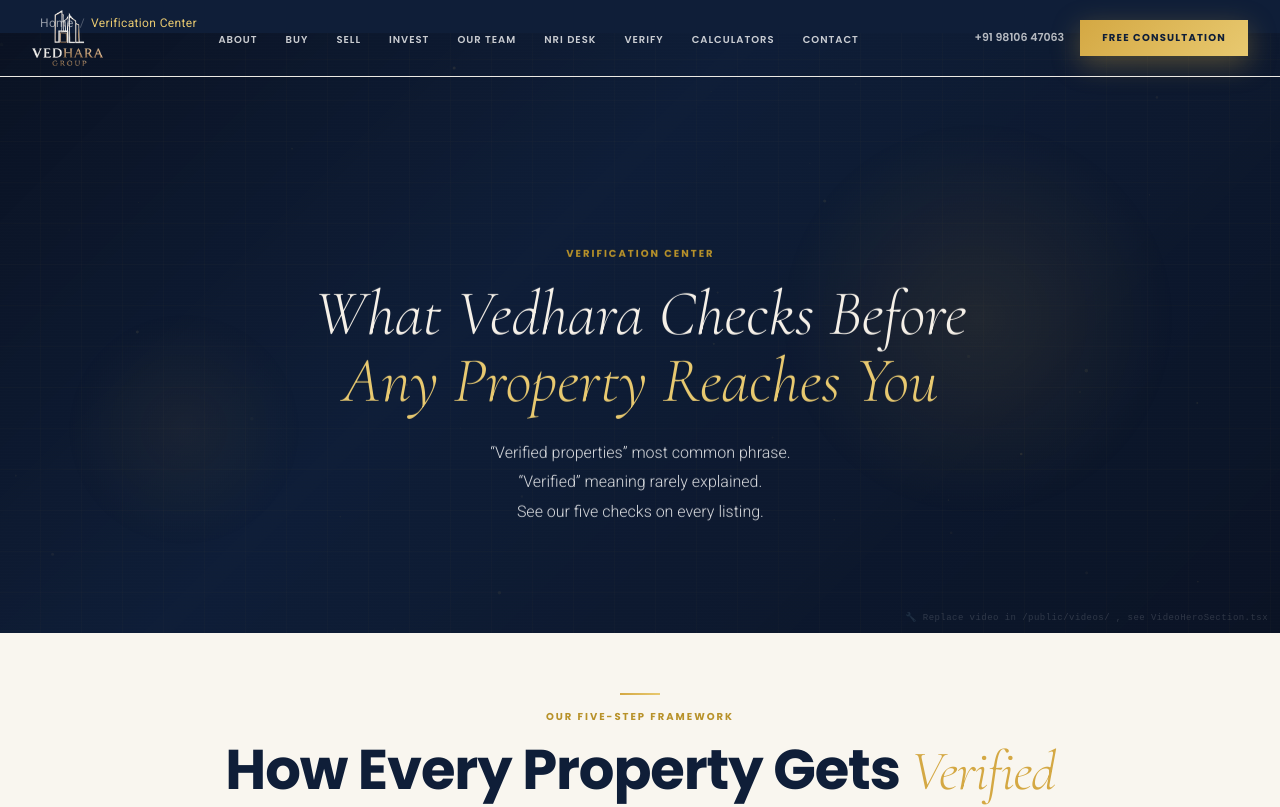
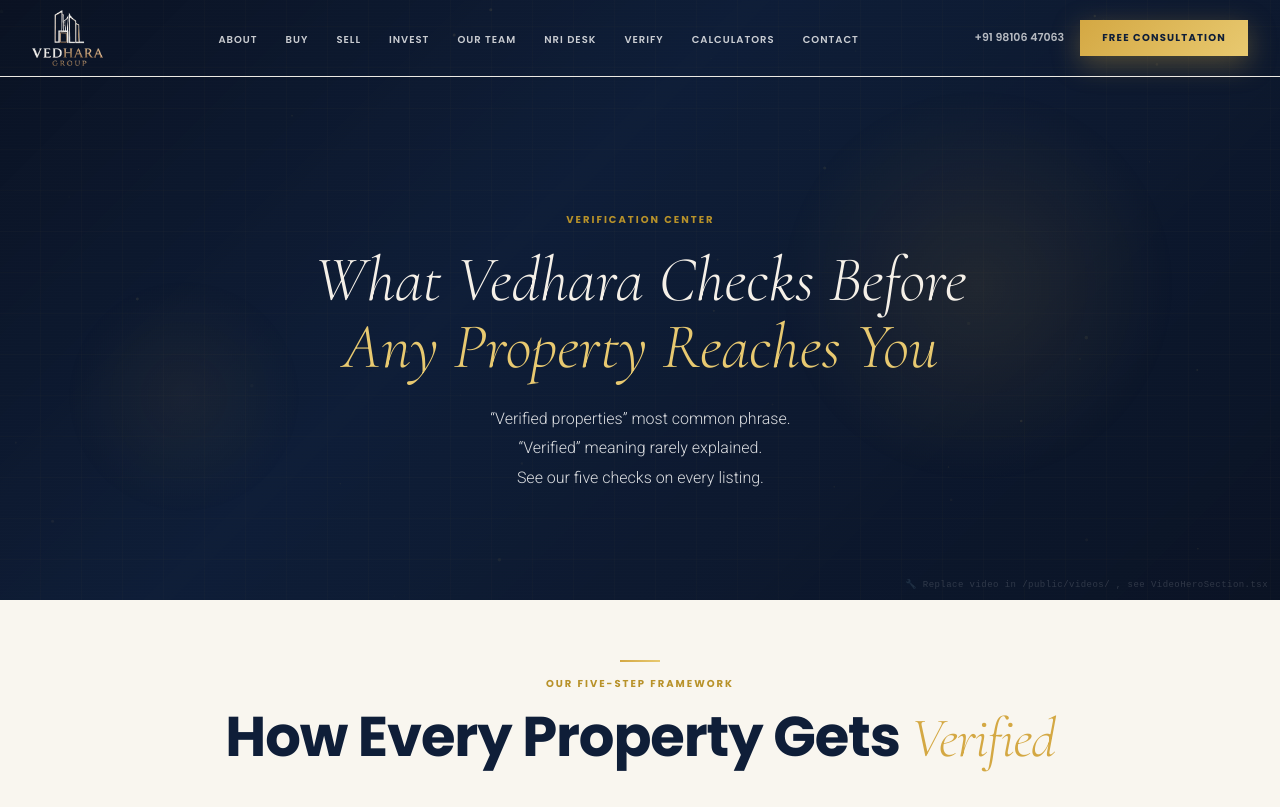
Before and after one commit to mohit1661-ai/Vedhara-Group-Supabase, a Next.js app: page /verification-center in a window 1280 px wide. Shown: the top 807 px of the page. Built offline with nearby package versions, Linux system fonts and the light colour scheme.

Commit message:
Remove breadcrumb strip above heroes across 11 pages (keep single canonical + sitemap fixes)

```diff
--- a/app/about/page.tsx
+++ b/app/about/page.tsx
@@ -4,7 +4,6 @@ import CTASection from "@/components/sections/CTASection";
 import FAQSection from "@/components/sections/FAQSection";
 import ScrollReveal from "@/components/ui/ScrollReveal";
 import VideoHeroSection from "@/components/sections/VideoHeroSection";
-import Breadcrumbs from "@/components/layout/Breadcrumbs";
 
 export const metadata: Metadata = {
   title:"About Us | Independent Real Estate Advisory Firm in Delhi NCR",
@@ -38,7 +37,6 @@ const faqs = [
 export default function AboutPage() {
   return (
     <>
-      <Breadcrumbs items={[{ name:"Home", href:"/" },{ name:"About Us", href:"/about" }]} />
       <VideoHeroSection videoSrc="/videos/Vedhara%20Group%20Gurgaon%20Real%20Estate%20About%20Page%20Video.mp4">
         <span className="v-line" style={{ margin:"0 auto 14px" }} />
         <p className="eyebrow" style={{ marginBottom:18 }}>Our Story</p>
--- a/app/buy/page.tsx
+++ b/app/buy/page.tsx
@@ -1,7 +1,6 @@
 import type { Metadata } from "next";
 import Link from "next/link";
 import ServicePageTemplate from "@/components/templates/ServicePageTemplate";
-import Breadcrumbs from "@/components/layout/Breadcrumbs";
 import CTASection from "@/components/sections/CTASection";
 import FAQSection from "@/components/sections/FAQSection";
 import ScrollReveal from "@/components/ui/ScrollReveal";
@@ -108,7 +107,6 @@ const buyFaqs = [
 export default function BuyPage() {
   return (
     <>
-      <Breadcrumbs items={[{ name:"Home", href:"/" },{ name:"Buy Property", href:"/buy" }]} />
       <ServicePageTemplate content={servicePages.buy} videoSrc="/videos/Vedhara%20Group%20Delhi%20NCR%20Buy%20Page%20Video.mp4" hideFAQ />
 
       {/* Featured Listings Section */}
--- a/app/commercial/page.tsx
+++ b/app/commercial/page.tsx
@@ -1,7 +1,6 @@
 import type { Metadata } from "next";
 import Link from "next/link";
 import ServicePageTemplate from "@/components/templates/ServicePageTemplate";
-import Breadcrumbs from "@/components/layout/Breadcrumbs";
 import CTASection from "@/components/sections/CTASection";
 import FAQSection from "@/components/sections/FAQSection";
 import ScrollReveal from "@/components/ui/ScrollReveal";
@@ -93,7 +92,6 @@ const commercialListings: CommercialListing[] = [
 export default function CommercialPage() {
   return (
     <>
-      <Breadcrumbs items={[{ name:"Home", href:"/" },{ name:"Commercial Real Estate", href:"/commercial" }]} />
       <ServicePageTemplate content={servicePages.commercial} videoSrc="/videos/Vedhara%20Group%20Delhi%20NCR%20Commercial%20Page%20Video.mp4" hideFAQ />
 
       {/* Commercial Listings Section */}
--- a/app/faq/page.tsx
+++ b/app/faq/page.tsx
@@ -1,6 +1,5 @@
 import type { Metadata } from "next";
 import VideoHeroSection from "@/components/sections/VideoHeroSection";
-import Breadcrumbs from "@/components/layout/Breadcrumbs";
 import FAQSection from "@/components/sections/FAQSection";
 import CTASection from "@/components/sections/CTASection";
 import ScrollReveal from "@/components/ui/ScrollReveal";
@@ -81,7 +80,6 @@ const faqGroups = [
 export default function FAQPage() {
   return (
     <>
-      <Breadcrumbs items={[{ name:"Home", href:"/" },{ name:"FAQ", href:"/faq" }]} />
       <VideoHeroSection>
           <span className="v-line" style={{ margin:"0 auto 14px" }} />
           <p className="eyebrow" style={{ marginBottom:18 }}>FAQ Hub</p>
--- a/app/investment-advisory/page.tsx
+++ b/app/investment-advisory/page.tsx
@@ -5,7 +5,6 @@ import FAQSection from "@/components/sections/FAQSection";
 import ScrollReveal from "@/components/ui/ScrollReveal";
 import JsonLd from "@/components/seo/JsonLd";
 import VideoHeroSection from "@/components/sections/VideoHeroSection";
-import Breadcrumbs from "@/components/layout/Breadcrumbs";
 
 export const metadata: Metadata = {
   title:"Real Estate Investment Advisory in Delhi NCR | ROI & Portfolio Strategy",
@@ -40,7 +39,6 @@ export default function InvestmentAdvisoryPage() {
   return (
     <>
       <JsonLd data={{ "@context":"https://schema.org","@type":"Service",name:"Real Estate Investment Advisory Delhi NCR",provider:{"@id":"https://www.vedharagroup.com/#organization"} }} />
-      <Breadcrumbs items={[{ name:"Home", href:"/" },{ name:"Investment Advisory", href:"/investment-advisory" }]} />
       <VideoHeroSection videoSrc="/videos/Real%20Estate%20Investment%20Advisory.mp4">
         <span className="v-line" style={{ margin:"0 auto 14px" }} />
         <p className="eyebrow" style={{ marginBottom:18 }}>Investment Advisory</p>
--- a/app/luxury/page.tsx
+++ b/app/luxury/page.tsx
@@ -1,7 +1,6 @@
 import type { Metadata } from "next";
 import Link from "next/link";
 import ServicePageTemplate from "@/components/templates/ServicePageTemplate";
-import Breadcrumbs from "@/components/layout/Breadcrumbs";
 import CTASection from "@/components/sections/CTASection";
 import FAQSection from "@/components/sections/FAQSection";
 import ScrollReveal from "@/components/ui/ScrollReveal";
@@ -100,7 +99,6 @@ const luxuryListings: LuxuryListing[] = [
 export default function LuxuryPage() {
   return (
     <>
-      <Breadcrumbs items={[{ name:"Home", href:"/" },{ name:"Luxury Properties", href:"/luxury" }]} />
       <ServicePageTemplate content={servicePages.luxury} videoSrc="/videos/Vedhara%20Group%20Delhi%20NCR%20Luxury%20Properties%20Page%20Video%20(1).mp4" hideFAQ />
 
       {/* Luxury Listings Section */}
--- a/app/nri-services/page.tsx
+++ b/app/nri-services/page.tsx
@@ -5,7 +5,6 @@ import FAQSection from "@/components/sections/FAQSection";
 import ScrollReveal from "@/components/ui/ScrollReveal";
 import JsonLd from "@/components/seo/JsonLd";
 import VideoHeroSection from "@/components/sections/VideoHeroSection";
-import Breadcrumbs from "@/components/layout/Breadcrumbs";
 import CommitmentsAccordion from "@/components/sections/CommitmentsAccordion";
 import CountriesAccordion from "@/components/sections/CountriesAccordion";
 
@@ -54,7 +53,6 @@ export default function NRIServicesPage() {
     <>
       <JsonLd data={{ "@context":"https://schema.org","@type":"Service",name:"NRI Property Investment Advisory",provider:{"@id":"https://www.vedharagroup.com/#organization"},areaServed:["AE","GB","US","CA","SG","AU"] }} />
 
-      <Breadcrumbs items={[{ name:"Home", href:"/" },{ name:"NRI Services", href:"/nri-services" }]} />
       <VideoHeroSection videoSrc="/videos/Vedhara%20Group%20Delhi%20NCR%20NRI%20Desk%20Page%20Video.mp4">
         <span className="v-line" style={{ margin:"0 auto 14px" }} />
         <p className="eyebrow" style={{ marginBottom:18 }}>NRI Property Services</p>
--- a/app/rent/page.tsx
+++ b/app/rent/page.tsx
@@ -1,7 +1,6 @@
 import type { Metadata } from "next";
 import Link from "next/link";
 import ServicePageTemplate from "@/components/templates/ServicePageTemplate";
-import Breadcrumbs from "@/components/layout/Breadcrumbs";
 import CTASection from "@/components/sections/CTASection";
 import FAQSection from "@/components/sections/FAQSection";
 import ScrollReveal from "@/components/ui/ScrollReveal";
@@ -114,7 +113,6 @@ const rentalListings: RentalListing[] = [
 export default function RentPage() {
   return (
     <>
-      <Breadcrumbs items={[{ name:"Home", href:"/" },{ name:"Rent Property", href:"/rent" }]} />
       <ServicePageTemplate content={servicePages.rent} videoSrc="/videos/Vedhara%20Group%20Delhi%20NCR%20Rent%20Page%20Video.mp4" hideFAQ />
 
       {/* Featured Rentals Section - Homepage-style cards */}
--- a/app/sell/page.tsx
+++ b/app/sell/page.tsx
@@ -1,7 +1,6 @@
 import type { Metadata } from "next";
 import Link from "next/link";
 import ServicePageTemplate from "@/components/templates/ServicePageTemplate";
-import Breadcrumbs from "@/components/layout/Breadcrumbs";
 import CTASection from "@/components/sections/CTASection";
 import FAQSection from "@/components/sections/FAQSection";
 import ScrollReveal from "@/components/ui/ScrollReveal";
@@ -108,7 +107,6 @@ const sellFaqs = [
 export default function SellPage() {
   return (
     <>
-      <Breadcrumbs items={[{ name:"Home", href:"/" },{ name:"Sell Property", href:"/sell" }]} />
       <ServicePageTemplate content={servicePages.sell} videoSrc="/videos/Vedhara%20Group%20Delhi%20NCR%20Sell%20Page%20Video%20(1).mp4" hideFAQ />
 
       {/* Properties for Sale Section */}
--- a/app/tricity/page.tsx
+++ b/app/tricity/page.tsx
@@ -1,6 +1,5 @@
 import type { Metadata } from "next";
 import Link from "next/link";
-import Breadcrumbs from "@/components/layout/Breadcrumbs";
 import CTASection from "@/components/sections/CTASection";
 import FAQSection from "@/components/sections/FAQSection";
 import ScrollReveal from "@/components/ui/ScrollReveal";
@@ -90,7 +89,6 @@ const serviceSchema = {
 export default function TricityPage() {
   return (
     <>
-      <Breadcrumbs items={[{ name:"Home", href:"/" },{ name:"Tricity Real Estate", href:"/tricity" }]} />
       <JsonLd data={serviceSchema} />
 
       {/* Hero */}
--- a/app/verification-center/page.tsx
+++ b/app/verification-center/page.tsx
@@ -1,7 +1,6 @@
 import type { Metadata } from "next";
 import Link from "next/link";
 import VideoHeroSection from "@/components/sections/VideoHeroSection";
-import Breadcrumbs from "@/components/layout/Breadcrumbs";
 import CTASection from "@/components/sections/CTASection";
 import FAQSection from "@/components/sections/FAQSection";
 import ScrollReveal from "@/components/ui/ScrollReveal";
@@ -47,7 +46,6 @@ const howToSchema = {
 export default function VerificationCenterPage() {
   return (
     <>
-      <Breadcrumbs items={[{ name:"Home", href:"/" },{ name:"Verification Center", href:"/verification-center" }]} />
       <JsonLd data={howToSchema} />
       <VideoHeroSection videoSrc="/videos/Property%20Verification.mp4">
           <span className="v-line" style={{ margin:"0 auto 14px" }} />
--- a/components/layout/Breadcrumbs.tsx
+++ /dev/null
@@ -1,39 +0,0 @@
-import Link from "next/link";
-import JsonLd from "@/components/seo/JsonLd";
-
-export interface Crumb { name:string; href?:string; }
-const BASE = "https://www.vedharagroup.com";
-
-export default function Breadcrumbs({ items }:{ items:Crumb[] }) {
-  const schema = {
-    "@context":"https://schema.org",
-    "@type":"BreadcrumbList",
-    itemListElement: items.map((it, i) => ({
-      "@type":"ListItem",
-      position:i + 1,
-      name:it.name,
-      ...(it.href ? { item: BASE + (it.href === "/" ? "" : it.href) } : {}),
-    })),
-  };
-  return (
-    <>
-      <JsonLd data={schema} />
-      <nav aria-label="Breadcrumb" style={{ background:"var(--navy)", padding:"14px 32px 0" }}>
-        <div style={{ maxWidth:1200, margin:"0 auto" }}>
-          <ol style={{ listStyle:"none", display:"flex", flexWrap:"wrap", alignItems:"center", gap:6, margin:0, padding:0, fontFamily:"var(--t-body)", fontSize:12, letterSpacing:"0.03em" }}>
-            {items.map((it, i) => (
-              <li key={i} style={{ display:"flex", alignItems:"center", gap:6 }}>
-                {i > 0 && <span style={{ color:"rgba(255,255,255,0.28)" }}>/</span>}
-                {it.href && i < items.length - 1 ? (
-                  <Link href={it.href} style={{ color:"rgba(255,255,255,0.55)", textDecoration:"none", transition:"color 0.2s" }}>{it.name}</Link>
-                ) : (
-                  <span style={{ color:"var(--gold-lt)" }} aria-current="page">{it.name}</span>
-                )}
-              </li>
-            ))}
-          </ol>
-        </div>
-      </nav>
-    </>
-  );
-}
```
